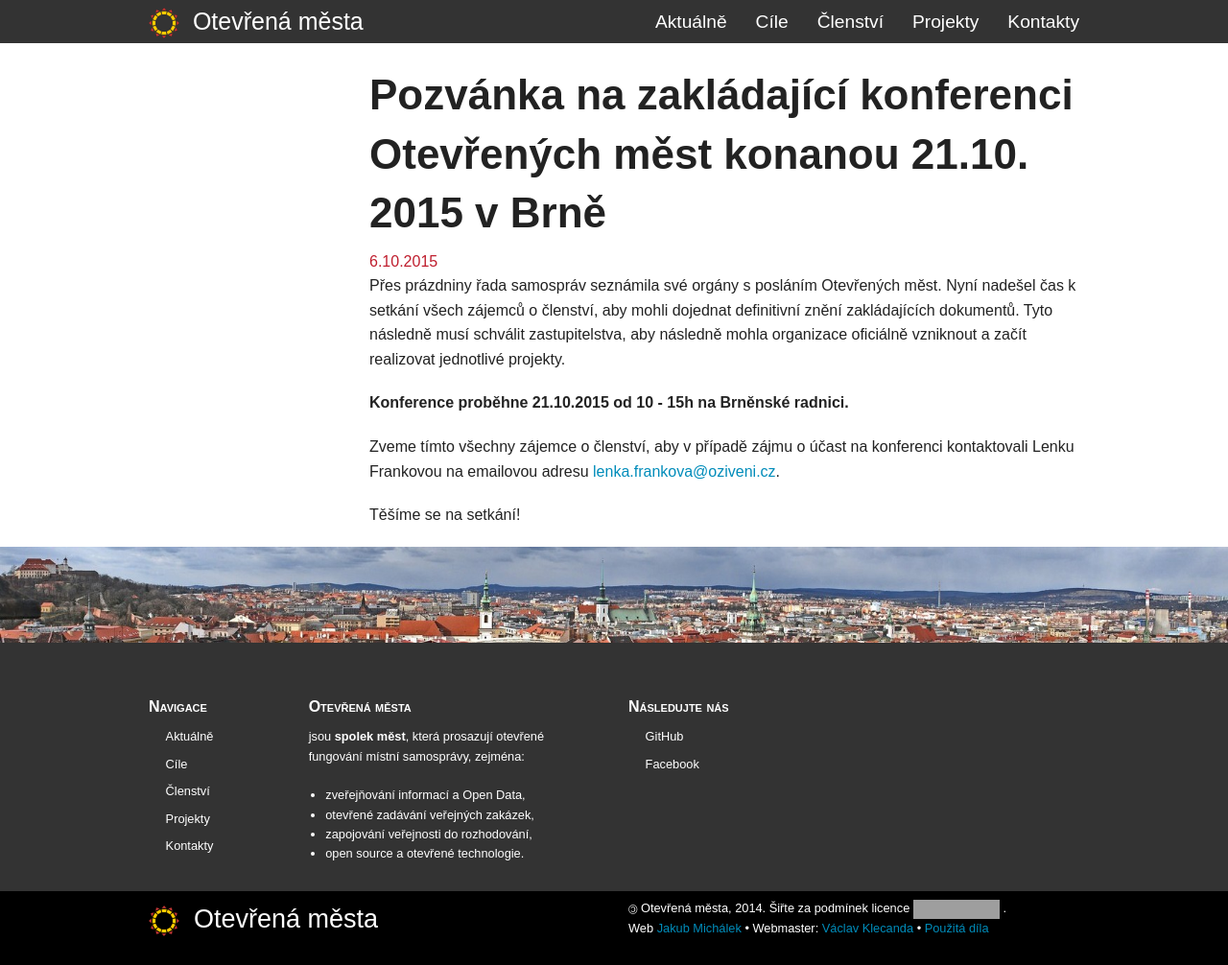
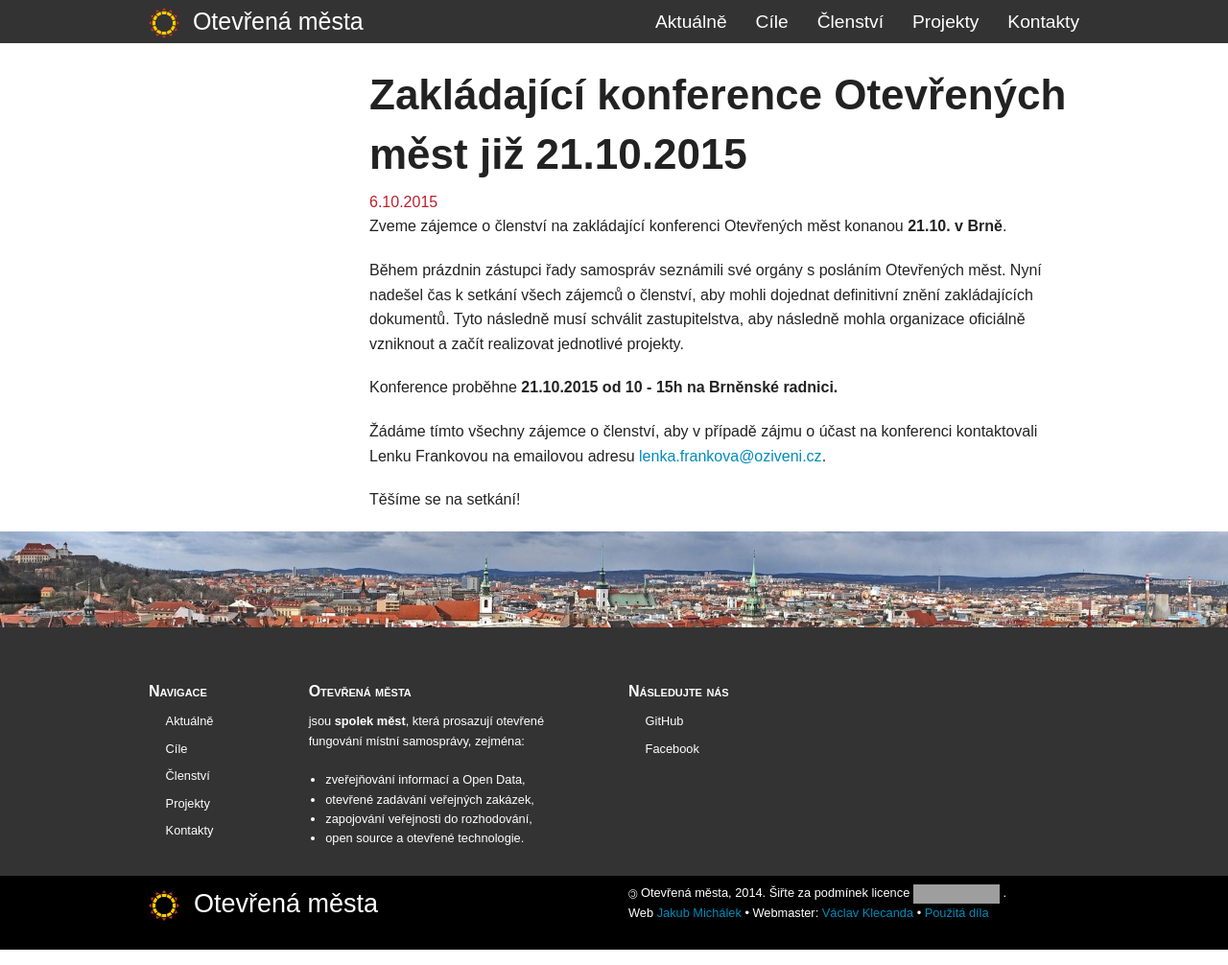
Before and after one commit to otevrenamesta/otevrenamesta.github.io, a Jekyll site: the page built from _posts/2015-10-06-zakladajici_konference.md, in a window 1280 px wide. Shown: the whole page at 96% size. Built offline with Jekyll 4.4.1, drawn with Linux system fonts in a browser that asks for light colours; nearby versions of some CDN libraries; library files that are not in the unit come from our copies; grey boxes are pictures that could not be loaded.

Commit message:
Update 2015-10-06-zakladajici_konference.md

```diff
--- a/_posts/2015-10-06-zakladajici_konference.md
+++ b/_posts/2015-10-06-zakladajici_konference.md
@@ -1,12 +1,14 @@
 ---
 layout:       blog
-title:        Pozvánka na zakládající konferenci Otevřených měst konanou 21.10. 2015 v Brně
+title:        Zakládající konference Otevřených měst již 21.10.2015
 ---
 
-Přes prázdniny řada samospráv seznámila své orgány s posláním Otevřených měst. Nyní nadešel čas k setkání všech zájemců o členství, aby mohli dojednat definitivní znění zakládajících dokumentů. Tyto následně musí schválit zastupitelstva, aby následně mohla organizace oficiálně vzniknout a začít realizovat jednotlivé projekty.
+Zveme zájemce o členství na zakládající konferenci Otevřených měst konanou **21.10. v Brně**.
 
-**Konference proběhne 21.10.2015 od 10 - 15h na Brněnské radnici.**
+Během prázdnin zástupci řady samospráv seznámili své orgány s posláním Otevřených měst. Nyní nadešel čas k setkání všech zájemců o členství, aby mohli dojednat definitivní znění zakládajících dokumentů. Tyto následně musí schválit zastupitelstva, aby následně mohla organizace oficiálně vzniknout a začít realizovat jednotlivé projekty.
 
-Zveme tímto všechny zájemce o členství, aby v případě zájmu o účast na konferenci kontaktovali Lenku Frankovou na emailovou adresu [lenka.frankova@oziveni.cz](mailto:lenka.frankova@oziveni.cz).
+Konference proběhne **21.10.2015 od 10 - 15h na Brněnské radnici.**
+
+Žádáme tímto všechny zájemce o členství, aby v případě zájmu o účast na konferenci kontaktovali Lenku Frankovou na emailovou adresu [lenka.frankova@oziveni.cz](mailto:lenka.frankova@oziveni.cz).
 
 Těšíme se na setkání!
```
